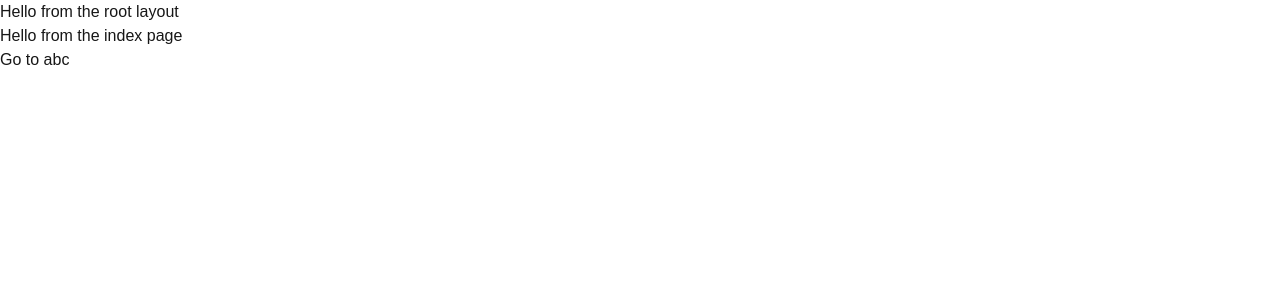
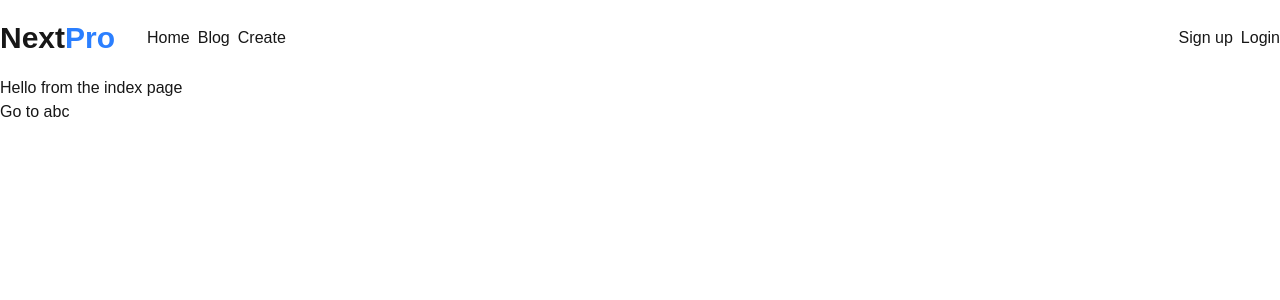
Before and after one commit to NoroHakob/dashboard-app, a Next.js app: page / in a window 1280 px wide. Shown: the top 300 px of the page. Built offline with nearby package versions, Linux system fonts and the light colour scheme.

Commit message:
Dashboard-App(Getting started with the Navbar)

```diff
--- a/app/layout.tsx
+++ b/app/layout.tsx
@@ -1,6 +1,7 @@
 import type { Metadata } from "next";
 import { Geist, Geist_Mono } from "next/font/google";
 import "./globals.css";
+import { Navbar } from "@/components/web/navbar";
 
 const geistSans = Geist({
   variable: "--font-geist-sans",
@@ -27,7 +28,7 @@ export default function RootLayout({
       <body
         className={`${geistSans.variable} ${geistMono.variable} antialiased`}
       >
-        <h1>Hello from the root layout</h1>
+        <Navbar />
         {children}
       </body>
     </html>
--- /dev/null
+++ b/components/web/navbar.tsx
@@ -0,0 +1,26 @@
+import Link from "next/link";
+
+export function Navbar() {
+    return (
+        <nav className="w-full py-5 flex items-center justify-between">
+            <div className="flex items-center gap-8">
+                <Link href="/">
+                    <h1 className="text-3xl font-bold">
+                        Next<span className="text-blue-500">Pro</span>
+                    </h1>
+                </Link>
+
+                <div className="flex items-center gap-2">
+                    <Link href="/">Home</Link>
+                    <Link href="/blog">Blog</Link>
+                    <Link href="/create">Create</Link>
+                </div>
+            </div>
+
+            <div className="flex items-center gap-2">
+                <Link href="/auth/sign-up">Sign up</Link>
+                <Link href="/auth/login">Login</Link>
+            </div>
+        </nav>
+    )
+}
```
